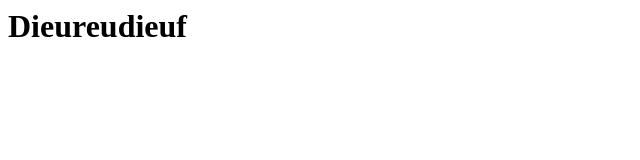
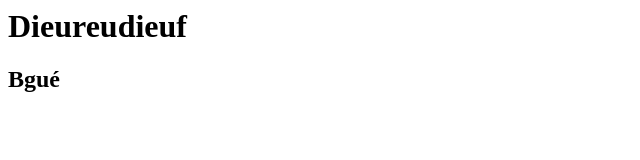
Before and after one commit to khadimaw3/DevOpsProject, a plain HTML site: page index.html in a window 1280 px wide. Shown: the full height of the page, 0-640 px from the left. Drawn offline with Linux system fonts and the light colour scheme.

Commit message:
Update index.html

```diff
--- a/index.html
+++ b/index.html
@@ -1,3 +1,4 @@
 <html>
     <h1> Dieureudieuf </h1>
+    <h2> Bgué</h2>
 </html>
```
